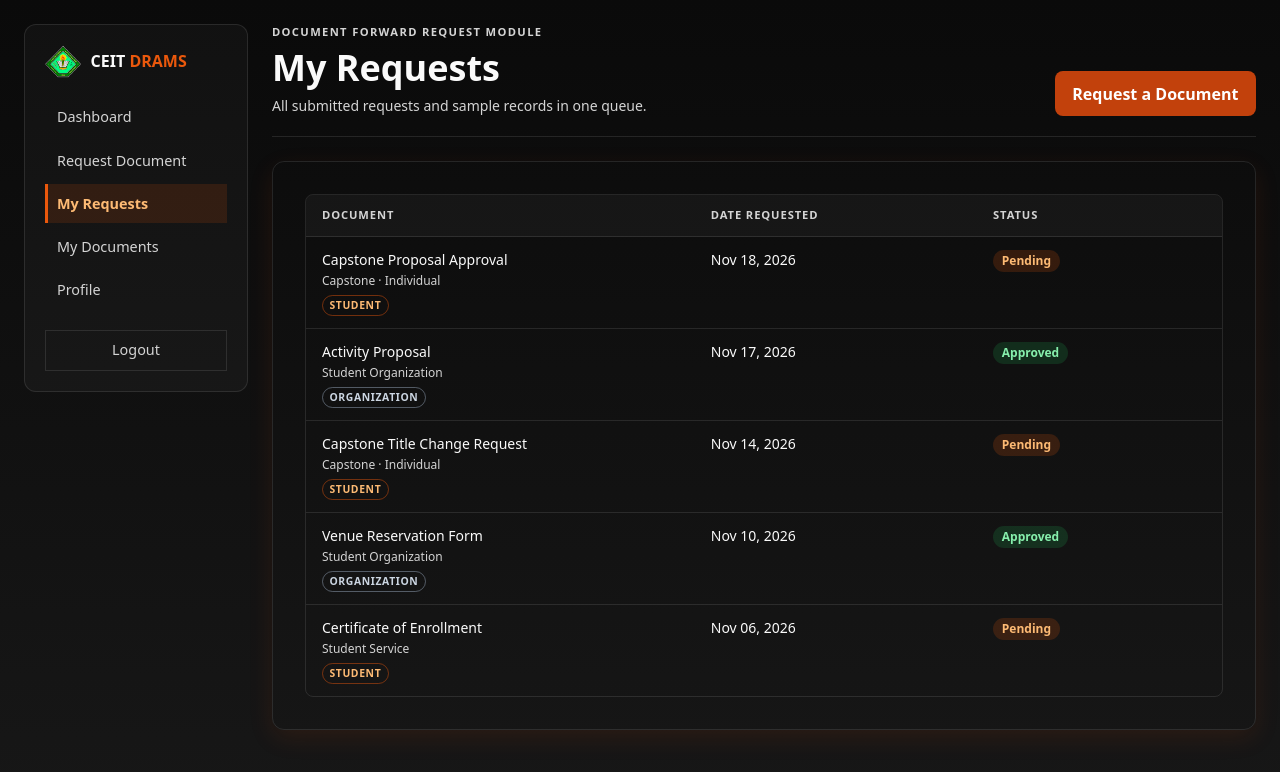
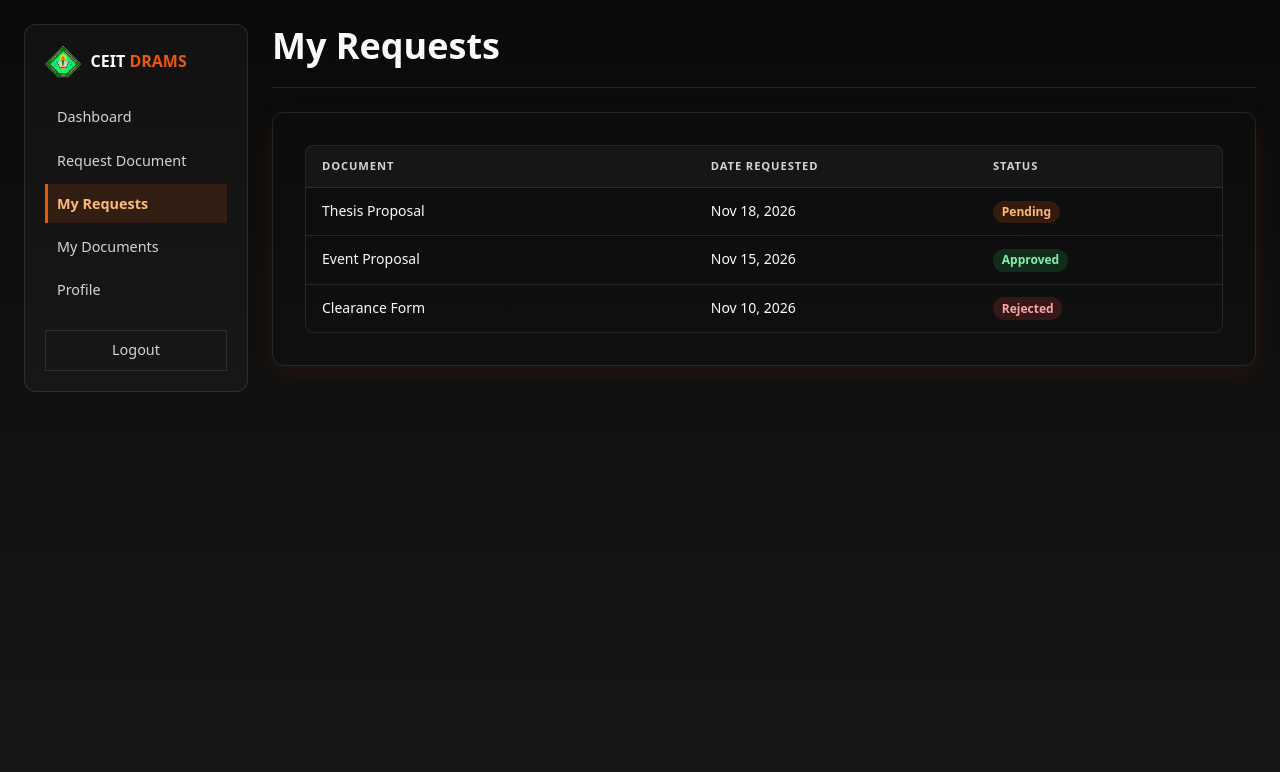
Before and after one commit to Jndv1515/CEIT-DRAMS, a PHP site: page /requests in a window 1280 px wide. Shown: the top 772 px of the page. Run offline with PHP 8.4, Linux system fonts and the light colour scheme.

Commit message:
feat(requests): refine request tracking table from reference

```diff
--- a/app/data/mock_dashboard.php
+++ b/app/data/mock_dashboard.php
@@ -3,8 +3,8 @@ declare(strict_types=1);
 
 /**
  * Temporary dashboard data. Replace with database-backed queries later.
- * Scenarios cover both individual students (thesis/capstone) and
- * student organization requests in one centralized queue.
+ * Scenarios cover both individual students and student organizations
+ * in one centralized request queue.
  */
 return [
     'user' => [
@@ -13,65 +13,50 @@ return [
         'course' => 'BS Computer Science',
         'organization' => 'CEIT Student Council',
         'organization_role' => 'Events Coordinator',
-        'capstone_title' => 'Document Request and Approval Management System',
     ],
 
     'stats' => [
         [
             'label' => 'Pending Requests',
-            'value' => '04',
+            'value' => '01',
             'icon' => 'clock',
             'trend' => '+2 this week',
         ],
         [
             'label' => 'Approved',
-            'value' => '09',
+            'value' => '01',
             'icon' => 'check',
             'trend' => '+3 this month',
         ],
         [
             'label' => 'Available Documents',
-            'value' => '06',
+            'value' => '03',
             'icon' => 'document',
-            'trend' => '2 new forms',
+            'trend' => 'All request forms',
         ],
     ],
 
     'recentRequests' => [
         [
-            'document' => 'Capstone Proposal Approval',
-            'category' => 'Capstone · Individual',
+            'document' => 'Thesis Proposal',
+            'category' => 'Thesis · Individual',
             'type' => 'student',
             'date' => 'Nov 18, 2026',
             'status' => 'pending',
         ],
         [
-            'document' => 'Activity Proposal',
+            'document' => 'Event Proposal',
             'category' => 'Student Organization',
             'type' => 'organization',
-            'date' => 'Nov 17, 2026',
+            'date' => 'Nov 15, 2026',
             'status' => 'approved',
         ],
         [
-            'document' => 'Capstone Title Change Request',
-            'category' => 'Capstone · Individual',
-            'type' => 'student',
-            'date' => 'Nov 14, 2026',
-            'status' => 'pending',
-        ],
-        [
-            'document' => 'Venue Reservation Form',
-            'category' => 'Student Organization',
-            'type' => 'organization',
-            'date' => 'Nov 10, 2026',
-            'status' => 'approved',
-        ],
-        [
-            'document' => 'Certificate of Enrollment',
+            'document' => 'Clearance Form',
             'category' => 'Student Service',
             'type' => 'student',
-            'date' => 'Nov 06, 2026',
-            'status' => 'pending',
+            'date' => 'Nov 10, 2026',
+            'status' => 'rejected',
         ],
     ],
 ];
--- a/app/views/requests/index.php
+++ b/app/views/requests/index.php
@@ -1,10 +1,5 @@
 <section class="page-header">
-    <div>
-        <p class="page-eyebrow">Document Forward Request Module</p>
-        <h1 class="page-title">My Requests</h1>
-        <p class="page-subtitle">All submitted requests and sample records in one queue.</p>
-    </div>
-    <a class="btn" href="<?= url('/request') ?>">Request a Document</a>
+    <h1 class="page-title">My Requests</h1>
 </section>
 
 <section class="card">
@@ -18,23 +13,18 @@
         <?php foreach ($requests as $request): ?>
             <div class="request-row" role="row">
                 <span role="cell" data-label="Document">
-                    <span class="request-document"><?= e($request['document']) ?></span>
-                    <span class="request-category">
-                        <?= e($request['category']) ?>
-                        <?php if (isset($request['id'])): ?>
-                            &middot; <?= e($request['id']) ?>
+                    <span class="request-document">
+                        <?= e($request['document']) ?>
+                        <?php if (!empty($request['attachment_name'])): ?>
+                            <a class="attachment-icon"
+                               href="<?= url('/attachment') ?>?request=<?= e($request['id']) ?>"
+                               target="_blank" rel="noopener"
+                               title="<?= e($request['attachment_name']) ?>"
+                               aria-label="Open <?= e($request['attachment_name']) ?>">
+                                <?= icon('document') ?>
+                            </a>
                         <?php endif; ?>
                     </span>
-                    <span class="requester-badge requester-badge-<?= e($request['type']) ?>">
-                        <?= e(ucfirst($request['type'])) ?>
-                    </span>
-                    <?php if (!empty($request['attachment_name'])): ?>
-                        <a class="attachment-link"
-                           href="<?= url('/attachment') ?>?request=<?= e($request['id']) ?>"
-                           target="_blank" rel="noopener">
-                            <?= icon('document') ?> <?= e($request['attachment_name']) ?>
-                        </a>
-                    <?php endif; ?>
                 </span>
                 <span role="cell" data-label="Date Requested"><?= e($request['date']) ?></span>
                 <span role="cell" data-label="Status">
--- a/assets/css/style.css
+++ b/assets/css/style.css
@@ -722,6 +722,11 @@ main.container {
     color: #86efac;
 }
 
+.status-rejected {
+    background: rgba(239, 68, 68, 0.16);
+    color: #fca5a5;
+}
+
 @media (max-width: 48rem) {
     .dashboard-header {
         flex-direction: column;
@@ -925,6 +930,25 @@ main.container {
     text-decoration: underline;
 }
 
+.attachment-icon {
+    display: inline-flex;
+    margin-left: 0.4rem;
+    color: #fdba74;
+    vertical-align: middle;
+}
+
+.attachment-icon svg {
+    width: 0.85rem;
+    height: 0.85rem;
+    fill: none;
+    stroke: currentColor;
+    stroke-width: 1.8;
+}
+
+.attachment-icon:hover {
+    color: var(--primary-light);
+}
+
 .request-form select:focus,
 .request-form textarea:focus {
     outline: 2px solid var(--primary-light);
```
Also changed, not shown: app/data/documents.php (+3 -6 lines).
